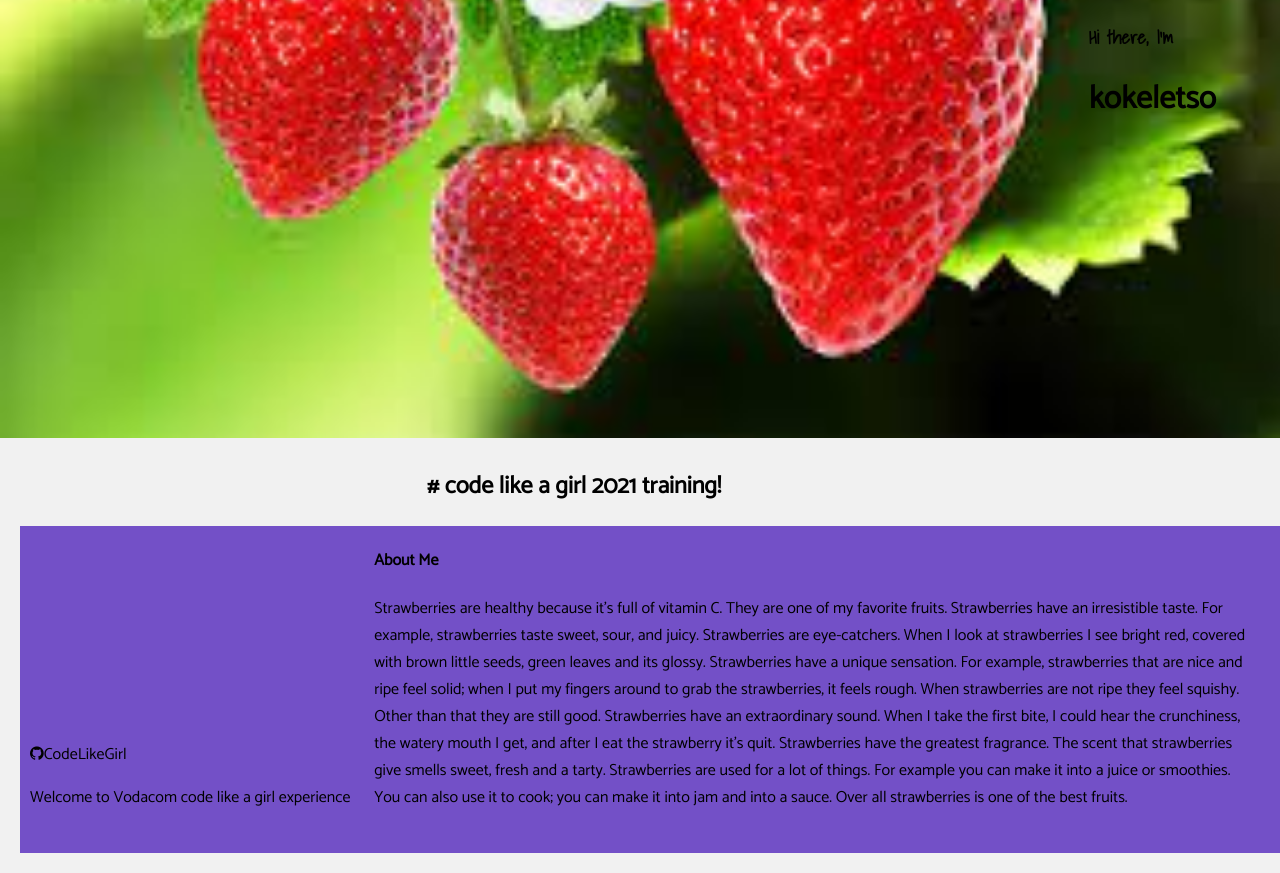
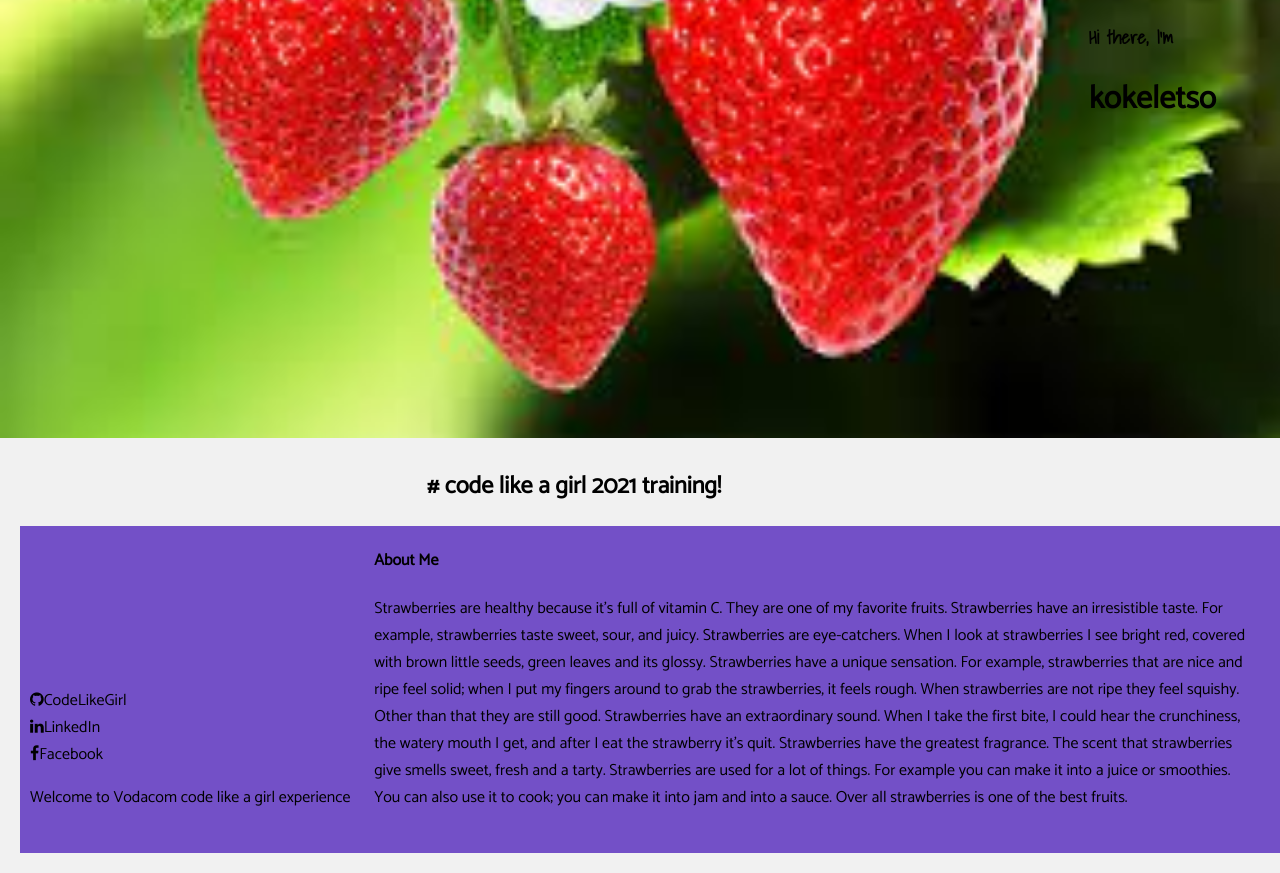
Before and after one commit to kokeletso/OraK222, a plain HTML site: page index.html4.html in a window 1280 px wide. Shown: the part 357-1230 px from the top of the page. Drawn offline with Linux system fonts and the light colour scheme; a script that the page names is missing.

Commit message:
adding social links

```diff
--- a/index.html4.html
+++ b/index.html4.html
@@ -71,6 +71,8 @@
     <ul>
       <a href="https://www.vodacom.co.za/">
         <li><i class="fa fa-github"></i>CodeLikeGirl</li>
+        <a href="#"><li><i class="fa fa-linkedin socialIcon"></i>LinkedIn</li></a>
+        <a href="#"><li><i class="fa fa-facebook socialIcon"></i>Facebook</li></a>
         <p>Welcome to Vodacom code like a girl experience</p>
       </a>
     </ul>
```
